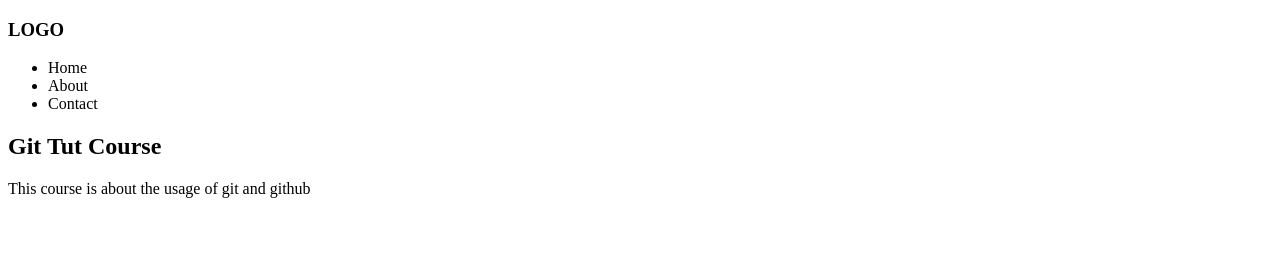
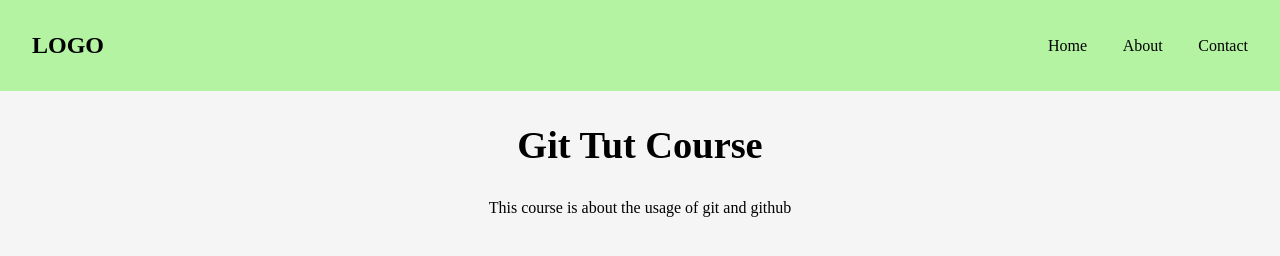
Before and after one commit to kevyyar/git-tut, a plain HTML site: page index.html in a window 1280 px wide. Drawn offline with Linux system fonts and the light colour scheme.

Commit message:
added styles and classes

```diff
--- /dev/null
+++ b/css/app.css
@@ -0,0 +1,66 @@
+*, *::before, *::after
+{
+  box-sizing: border-box;
+  margin: 0;
+  padding: 0;
+}
+
+html
+{
+    background-color: #f5f5f5;
+}
+
+.header
+{
+    background-color: #b3f3a1;
+    display: flex;
+    justify-content: space-between;
+    align-items: center;
+    padding: 2rem;
+}
+
+.header .logo
+{
+    font-size: 1.5rem;
+    font-weight: bold;
+    color: #000;
+}
+
+.header nav {
+    width: 200px;
+}
+
+.header nav ul
+{
+    display: flex;
+    justify-content: space-between;
+    list-style: none;
+    margin: 0;
+    padding: 0;
+}
+
+.header nav ul a
+{
+    text-decoration: none;
+    color: #000;
+}
+
+.header nav ul a:hover
+{
+    text-decoration: underline;
+}
+
+.main-content
+{
+    display: flex;
+    flex-direction: column;
+    align-items: center;
+    justify-content: center;
+    padding: 2rem;
+}
+
+.main-content h2
+{
+    margin-bottom: 2rem;
+    font-size: 2.4rem;
+}
--- a/index.html
+++ b/index.html
@@ -4,18 +4,21 @@
     <meta charset="UTF-8" />
     <meta http-equiv="X-UA-Compatible" content="IE=edge" />
     <meta name="viewport" content="width=device-width, initial-scale=1.0" />
+    <link rel="stylesheet" href="./css/app.css" />
     <title>Git Tut</title>
   </head>
   <body>
     <header class="header">
       <h3 class="logo">LOGO</h3>
-      <ul>
-        <li>Home</li>
-        <li>About</li>
-        <li>Contact</li>
-      </ul>
+      <nav>
+        <ul>
+          <li><a href="/">Home</a></li>
+          <li><a href="#">About</a></li>
+          <li><a href="#">Contact</a></li>
+        </ul>
+      </nav>
     </header>
-    <section>
+    <section class="main-content">
       <h2>Git Tut Course</h2>
       <p>This course is about the usage of git and github</p>
     </section>
```
